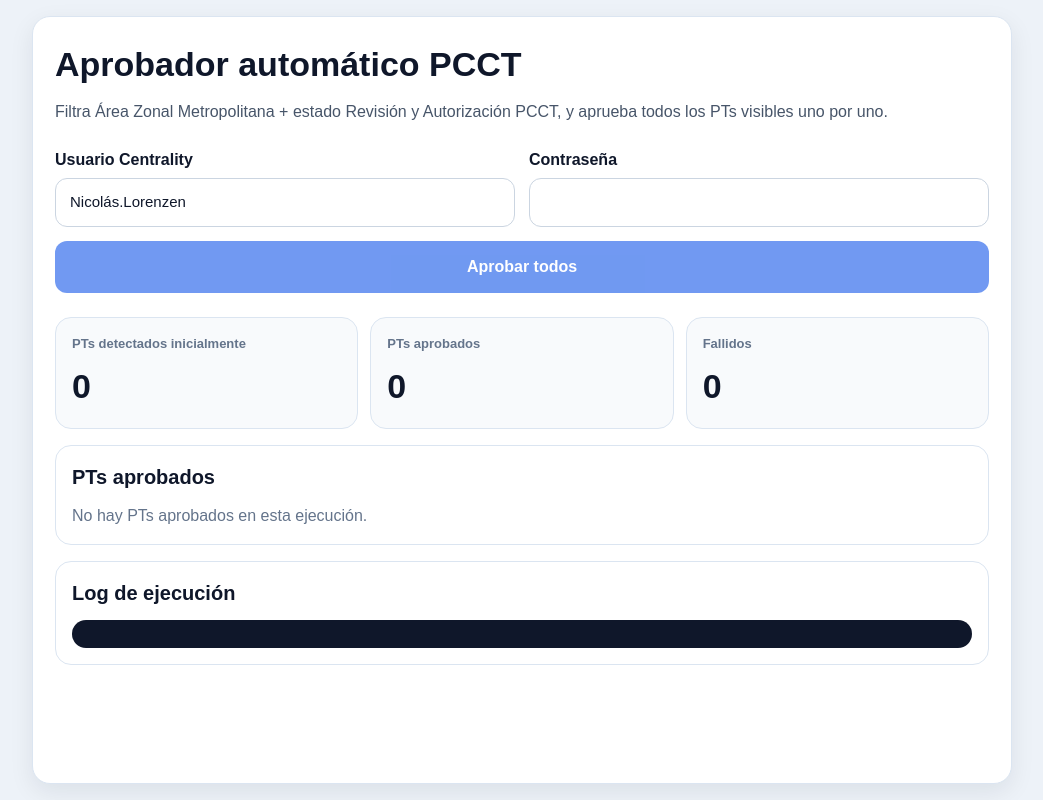
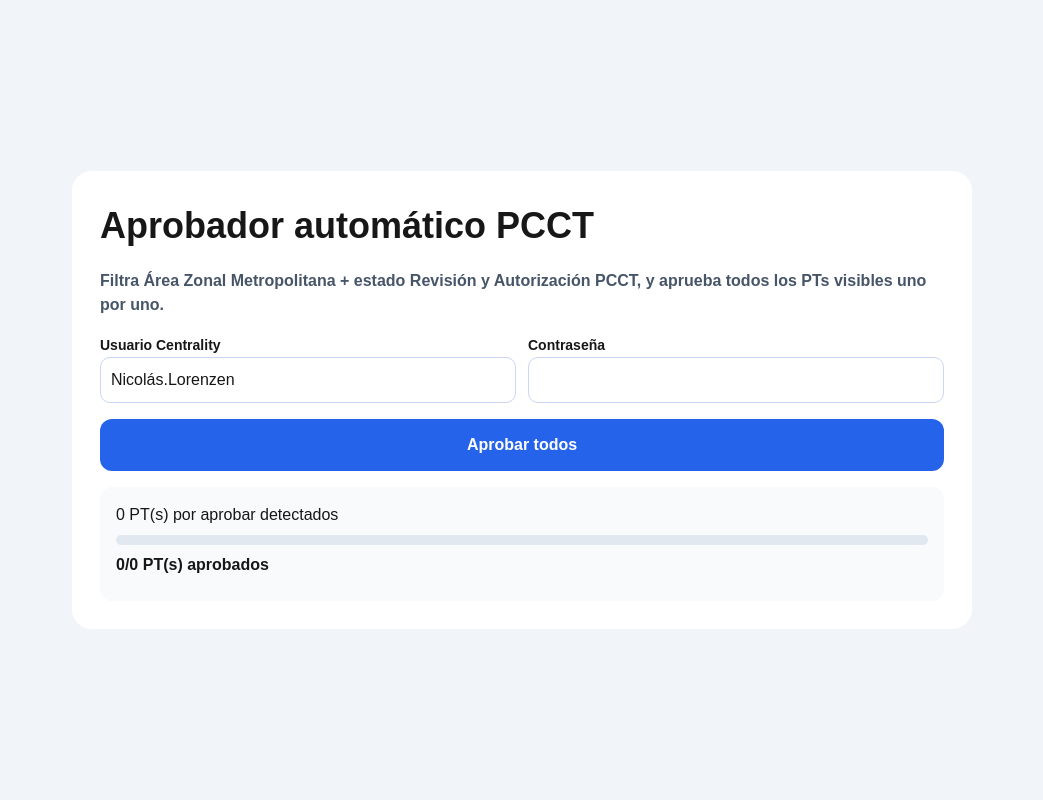
Before and after one commit to Nlorenzenl/centrality-pcct-approver, a Next.js app: page /pcct-approver in a window 1280 px wide. Shown: the whole page, without its empty margins (118-1161 px from the left). Built offline with nearby package versions, Linux system fonts and the light colour scheme.

Commit message:
fix estado pcct headless

```diff
--- a/app/pcct-approver/page.tsx
+++ b/app/pcct-approver/page.tsx
@@ -6,26 +6,23 @@ export default function PcctApproverPage() {
   const [username, setUsername] = useState("Nicolás.Lorenzen");
   const [password, setPassword] = useState("");
   const [loading, setLoading] = useState(false);
-
+  const [error, setError] = useState<string | null>(null);
   const [result, setResult] = useState<any>(null);
-  const [error, setError] = useState("");
 
   const [totalDetectados, setTotalDetectados] = useState(0);
   const [aprobadosCount, setAprobadosCount] = useState(0);
-  const [ultimoAprobado, setUltimoAprobado] = useState("");
   const [etapa, setEtapa] = useState("");
 
   async function aprobarTodos() {
     setLoading(true);
-    setError("");
+    setError(null);
     setResult(null);
+    setEtapa("Detectando PTs...");
     setTotalDetectados(0);
     setAprobadosCount(0);
-    setUltimoAprobado("");
-    setEtapa("Detectando PTs por aprobar...");
 
     try {
-      const detectRes = await fetch("/api/centrality/pcct-pending", {
+      const res = await fetch("/api/centrality/pcct-pending", {
         method: "POST",
         headers: {
           "Content-Type": "application/json",
@@ -33,372 +30,300 @@ export default function PcctApproverPage() {
         body: JSON.stringify({
           username,
           password,
-          mode: "detect",
+          mode: "approve",
         }),
       });
 
-      const detectData = await detectRes.json();
+      let data: any;
 
-      if (!detectRes.ok || !detectData.ok) {
-        setError(detectData.error || "Error detectando PTs.");
-        setResult(detectData);
-        setEtapa("Error detectando PTs.");
-        return;
+      try {
+        data = await res.json();
+      } catch {
+        const text = await res.text();
+        throw new Error("Respuesta no válida del servidor: " + text);
       }
 
-      const total = detectData.count || 0;
-      setTotalDetectados(total);
-      setResult(detectData);
-
-      if (total === 0) {
-        setEtapa("No hay PTs por aprobar. Bandeja limpia.");
-        return;
+      if (!res.ok || !data.ok) {
+        throw new Error(data.error || "Error al aprobar PTs.");
       }
 
-      setEtapa(`${total} PT(s) detectados. Iniciando aprobación...`);
+      setResult(data);
 
-      const aprobadosTemp: string[] = [];
+      const total = data?.totalDetectados || data?.total || 0;
+      const aprobados = data?.aprobados?.length || 0;
 
-      for (let i = 1; i <= total; i++) {
-        setEtapa(`Aprobando PT ${i} de ${total}...`);
+      setTotalDetectados(total);
+      setAprobadosCount(aprobados);
+      setEtapa("Finalizado");
 
-        const approveRes = await fetch("/api/centrality/pcct-pending", {
-          method: "POST",
-          headers: {
-            "Content-Type": "application/json",
-          },
-          body: JSON.stringify({
-            username,
-            password,
-            mode: "approveOne",
-          }),
-        });
-
-        const approveData = await approveRes.json();
-
-        if (!approveRes.ok || !approveData.ok) {
-          setError(approveData.error || "Error aprobando PT.");
-          setResult(approveData);
-          setEtapa(`Error aprobando PT ${i} de ${total}.`);
-          break;
-        }
-
-        if (!approveData.approved?.ok) {
-          setEtapa("No quedan más PTs por aprobar.");
-          break;
-        }
-
-        const ptId = approveData?.approved?.ptId || `PT ${i}`;
-        aprobadosTemp.push(ptId);
-
-        setAprobadosCount(aprobadosTemp.length);
-        setUltimoAprobado(ptId);
-        setEtapa(`Aprobado ${aprobadosTemp.length} de ${total}. Último PT: ${ptId}`);
-
-        setResult({
-          ...approveData,
-          approveAllResult: {
-            totalAprobados: aprobadosTemp.length,
-            aprobados: aprobadosTemp,
-            fallidos: [],
-          },
-        });
-
-        await new Promise((resolve) => setTimeout(resolve, 350));
-      }
-
-      setEtapa("Proceso finalizado.");
-    } catch (e: any) {
-      setError(e?.message || "Error inesperado.");
-      setEtapa("Error inesperado.");
+    } catch (err: any) {
+      setError(err.message || "Error inesperado.");
+      setEtapa("Error");
     } finally {
       setLoading(false);
     }
   }
 
-  const aprobados =
-    result?.approveAllResult?.aprobados ||
-    result?.aprobados ||
-    [];
+  return (
+    <main style={mainStyle}>
+      <style>
+        {`
+          @keyframes spin {
+            to { transform: rotate(360deg); }
+          }
+        `}
+      </style>
 
-  const fallidos =
-    result?.approveAllResult?.fallidos ||
-    result?.fallidos ||
-    [];
-
-  const progreso =
-    totalDetectados > 0
-      ? Math.min((aprobadosCount / totalDetectados) * 100, 100)
-      : 0;
-
-  return (
-    <main
-      style={{
-        minHeight: "100vh",
-        background: "#edf2f8",
-        padding: "16px",
-        fontFamily: "Arial, sans-serif",
-        color: "#0f172a",
-        display: "flex",
-        justifyContent: "center",
-      }}
-    >
-      <section
-        style={{
-          width: "100%",
-          maxWidth: 980,
-          background: "white",
-          borderRadius: 18,
-          padding: 22,
-          boxShadow: "0 8px 24px rgba(15, 23, 42, 0.08)",
-          border: "1px solid #dbe5f1",
-        }}
-      >
-        <h1 style={{ margin: 0, fontSize: 34, fontWeight: 900 }}>
-          Aprobador automático PCCT
-        </h1>
-
-        <p style={{ marginTop: 10, color: "#475569", fontSize: 16 }}>
-          Filtra Área Zonal Metropolitana + estado Revisión y Autorización PCCT,
-          y aprueba todos los PTs visibles uno por uno.
+      <section style={cardStyle}>
+        <h1 style={titleStyle}>Aprobador automático PCCT</h1>
+        <p style={subtitleStyle}>
+          Filtra Área Zonal Metropolitana + estado Revisión y Autorización PCCT, y aprueba todos los PTs visibles uno por uno.
         </p>
 
-        <div
-          style={{
-            marginTop: 24,
-            display: "grid",
-            gridTemplateColumns: "1fr 1fr",
-            gap: 14,
-          }}
-        >
-          <div>
+        <div style={formRow}>
+          <div style={{ flex: 1 }}>
             <label style={labelStyle}>Usuario Centrality</label>
             <input
+              style={inputStyle}
               value={username}
               onChange={(e) => setUsername(e.target.value)}
-              style={inputStyle}
             />
           </div>
 
-          <div>
+          <div style={{ flex: 1 }}>
             <label style={labelStyle}>Contraseña</label>
             <input
               type="password"
+              style={inputStyle}
               value={password}
               onChange={(e) => setPassword(e.target.value)}
-              style={inputStyle}
             />
           </div>
         </div>
 
         <button
+          style={buttonStyle}
           onClick={aprobarTodos}
-          disabled={loading || !username || !password}
-          style={{
-            ...primaryButton,
-            marginTop: 14,
-            width: "100%",
-            opacity: loading || !username || !password ? 0.65 : 1,
-          }}
+          disabled={loading}
         >
           {loading ? "Aprobando..." : "Aprobar todos"}
         </button>
 
-        {(loading || totalDetectados > 0 || etapa) && (
-          <section style={{ ...boxStyle, marginTop: 20 }}>
-            <h2 style={sectionTitle}>
+        <div style={progressCard}>
+          <h2 style={{ margin: 0 }}>
             {totalDetectados} PT(s) por aprobar detectados
           </h2>
 
-            {etapa ? (
-              <p style={{ marginTop: 0, color: "#475569", fontWeight: 800 }}>
-                {etapa}
-              </p>
-            ) : null}
-
+          <div style={progressBarBg}>
             <div
               style={{
-                width: "100%",
-                height: 20,
-                background: "#e2e8f0",
-                borderRadius: 999,
-                overflow: "hidden",
-              }}
-            >
-              <div
-                style={{
-                  height: "100%",
-                  width: `${progreso}%`,
-                  background: "#2563eb",
-                  transition: "width 0.4s ease",
+                ...progressBarFill,
+                width:
+                  totalDetectados > 0
+                    ? `${(aprobadosCount / totalDetectados) * 100}%`
+                    : "0%",
               }}
             />
           </div>
 
-            <p style={{ marginTop: 12, fontWeight: 900 }}>
+          <p style={{ margin: 0, fontWeight: 800 }}>
             {aprobadosCount}/{totalDetectados} PT(s) aprobados
           </p>
 
-            {ultimoAprobado ? (
-              <p style={{ color: "#475569", marginBottom: 0 }}>
-                Último aprobado: <b>{ultimoAprobado}</b>
+          <p style={{ margin: 0, color: "#64748b", fontWeight: 700 }}>
+            {etapa}
           </p>
-            ) : null}
-          </section>
-        )}
-
-        {error ? (
-          <div
-            style={{
-              marginTop: 18,
-              padding: 14,
-              borderRadius: 14,
-              background: "#fff1f2",
-              border: "1px solid #fecdd3",
-              color: "#b91c1c",
-              fontWeight: 800,
-            }}
-          >
-            {error}
-          </div>
-        ) : null}
-
-        <div style={{ marginTop: 24, display: "grid", gap: 16 }}>
-          <div
-            style={{
-              display: "grid",
-              gridTemplateColumns: "repeat(3, 1fr)",
-              gap: 12,
-            }}
-          >
-            <Stat
-              title="PTs detectados inicialmente"
-              value={String(totalDetectados || result?.countInicial || result?.count || 0)}
-            />
-            <Stat
-              title="PTs aprobados"
-              value={String(aprobadosCount || result?.approveAllResult?.totalAprobados || 0)}
-            />
-            <Stat title="Fallidos" value={String(fallidos.length)} />
         </div>
 
-          <section style={boxStyle}>
-            <h2 style={sectionTitle}>PTs aprobados</h2>
+        {error && <div style={errorStyle}>{error}</div>}
 
-            {aprobados.length ? (
+        {result?.aprobados?.length > 0 && (
+          <div style={boxStyle}>
+            <h3>PTs aprobados</h3>
             <div style={{ display: "flex", flexWrap: "wrap", gap: 8 }}>
-                {aprobados.map((pt: string, index: number) => (
-                  <span key={`${pt}-${index}`} style={pillStyle}>
+              {result.aprobados.map((pt: string, i: number) => (
+                <span key={i} style={tagStyle}>
                   {pt}
                 </span>
               ))}
             </div>
-            ) : (
-              <p style={{ color: "#64748b" }}>
-                No hay PTs aprobados en esta ejecución.
-              </p>
+          </div>
+        )}
+
+        {result?.debug?.length > 0 && (
+          <div style={boxStyle}>
+            <h3>Log de ejecución</h3>
+            <pre style={preStyle}>
+              {result.debug.join("\n")}
+            </pre>
+          </div>
         )}
       </section>
 
-          {fallidos.length ? (
-            <section style={boxStyle}>
-              <h2 style={sectionTitle}>Fallidos</h2>
-              <pre style={preStyle}>{JSON.stringify(fallidos, null, 2)}</pre>
-            </section>
-          ) : null}
+      {/* 🔥 POPUP EN PROCESO */}
+      {loading && (
+        <div style={overlayStyle}>
+          <div style={modalStyle}>
+            <div style={spinnerStyle} />
 
-          <section style={boxStyle}>
-            <h2 style={sectionTitle}>Log de ejecución</h2>
-            <pre style={preStyle}>
-              {(result?.debug || []).join("\n")}
-            </pre>
-          </section>
+            <h2 style={{ margin: 0, fontWeight: 900 }}>
+              Aprobación en proceso
+            </h2>
+
+            <p style={{ color: "#475569", fontWeight: 800 }}>
+              {etapa || "Procesando..."}
+            </p>
+
+            <p style={{ fontWeight: 900 }}>
+              {aprobadosCount}/{totalDetectados} PT(s)
+            </p>
           </div>
-      </section>
+        </div>
+      )}
     </main>
   );
 }
 
-function Stat({ title, value }: { title: string; value: string }) {
-  return (
-    <div
-      style={{
-        border: "1px solid #dbe5f1",
-        borderRadius: 16,
+/* ====== ESTILOS ====== */
+
+const mainStyle = {
+  minHeight: "100vh",
+  display: "flex",
+  justifyContent: "center",
+  alignItems: "center",
+  background: "#f1f5f9",
+  padding: 24,
+};
+
+const cardStyle = {
+  width: "100%",
+  maxWidth: 900,
+  background: "white",
+  borderRadius: 20,
+  padding: 28,
+  display: "flex",
+  flexDirection: "column" as const,
+  gap: 16,
+};
+
+const titleStyle = {
+  fontSize: 36,
+  fontWeight: 900,
+  margin: 0,
+};
+
+const subtitleStyle = {
+  margin: 0,
+  color: "#475569",
+  fontWeight: 600,
+};
+
+const formRow = {
+  display: "flex",
+  gap: 12,
+};
+
+const labelStyle = {
+  fontWeight: 800,
+  fontSize: 14,
+};
+
+const inputStyle = {
+  width: "100%",
+  padding: 10,
+  borderRadius: 10,
+  border: "1px solid #cbd5f5",
+};
+
+const buttonStyle = {
+  padding: 14,
+  borderRadius: 12,
+  background: "#2563eb",
+  color: "white",
+  fontWeight: 900,
+  border: "none",
+  cursor: "pointer",
+};
+
+const progressCard = {
+  background: "#f8fafc",
   padding: 16,
-        background: "#f8fafc",
-      }}
-    >
-      <div style={{ color: "#64748b", fontSize: 13, fontWeight: 700 }}>
-        {title}
-      </div>
-      <div style={{ marginTop: 8, fontSize: 34, fontWeight: 900 }}>
-        {value}
-      </div>
-    </div>
-  );
-}
+  borderRadius: 12,
+  display: "flex",
+  flexDirection: "column" as const,
+  gap: 8,
+};
 
-const labelStyle: React.CSSProperties = {
-  display: "block",
-  marginBottom: 6,
+const progressBarBg = {
+  width: "100%",
+  height: 10,
+  background: "#e2e8f0",
+  borderRadius: 6,
+};
+
+const progressBarFill = {
+  height: "100%",
+  background: "#2563eb",
+  borderRadius: 6,
+};
+
+const errorStyle = {
+  background: "#fee2e2",
+  color: "#991b1b",
+  padding: 12,
+  borderRadius: 10,
   fontWeight: 800,
 };
 
-const inputStyle: React.CSSProperties = {
-  width: "100%",
+const boxStyle = {
+  background: "#f8fafc",
+  padding: 16,
   borderRadius: 12,
-  border: "1px solid #cbd5e1",
-  padding: "12px 14px",
-  fontSize: 15,
-  outline: "none",
-  boxSizing: "border-box",
 };
 
-const primaryButton: React.CSSProperties = {
-  border: "none",
-  borderRadius: 12,
-  padding: "14px 20px",
-  background: "#2563eb",
-  color: "white",
-  fontWeight: 900,
-  cursor: "pointer",
-  fontSize: 16,
+const tagStyle = {
+  background: "#dcfce7",
+  padding: "6px 10px",
+  borderRadius: 20,
+  fontWeight: 800,
 };
 
-const boxStyle: React.CSSProperties = {
-  border: "1px solid #dbe5f1",
-  borderRadius: 16,
-  padding: 16,
-  background: "white",
+const preStyle = {
+  background: "#0f172a",
+  color: "#e2e8f0",
+  padding: 12,
+  borderRadius: 10,
+  fontSize: 12,
+  overflow: "auto" as const,
 };
 
-const sectionTitle: React.CSSProperties = {
-  margin: 0,
-  marginBottom: 12,
-  fontSize: 20,
-  fontWeight: 900,
+/* 🔥 POPUP */
+
+const overlayStyle = {
+  position: "fixed" as const,
+  inset: 0,
+  background: "rgba(0,0,0,0.4)",
+  display: "flex",
+  justifyContent: "center",
+  alignItems: "center",
+  zIndex: 9999,
 };
 
-const pillStyle: React.CSSProperties = {
-  display: "inline-flex",
-  padding: "7px 11px",
-  borderRadius: 999,
-  background: "#dcfce7",
-  color: "#166534",
-  fontWeight: 900,
-  fontSize: 13,
+const modalStyle = {
+  background: "white",
+  padding: 24,
+  borderRadius: 16,
+  display: "flex",
+  flexDirection: "column" as const,
+  alignItems: "center",
+  gap: 12,
 };
 
-const preStyle: React.CSSProperties = {
-  margin: 0,
-  background: "#0f172a",
-  color: "#e2e8f0",
-  borderRadius: 14,
-  padding: 14,
-  overflow: "auto",
-  maxHeight: 260,
-  fontSize: 12,
-  whiteSpace: "pre-wrap",
-  wordBreak: "break-word",
+const spinnerStyle = {
+  width: 50,
+  height: 50,
+  borderRadius: "50%",
+  border: "6px solid #dbeafe",
+  borderTopColor: "#2563eb",
+  animation: "spin 1s linear infinite",
 };
```
Lines whose indentation alone changed are shown as unchanged.
